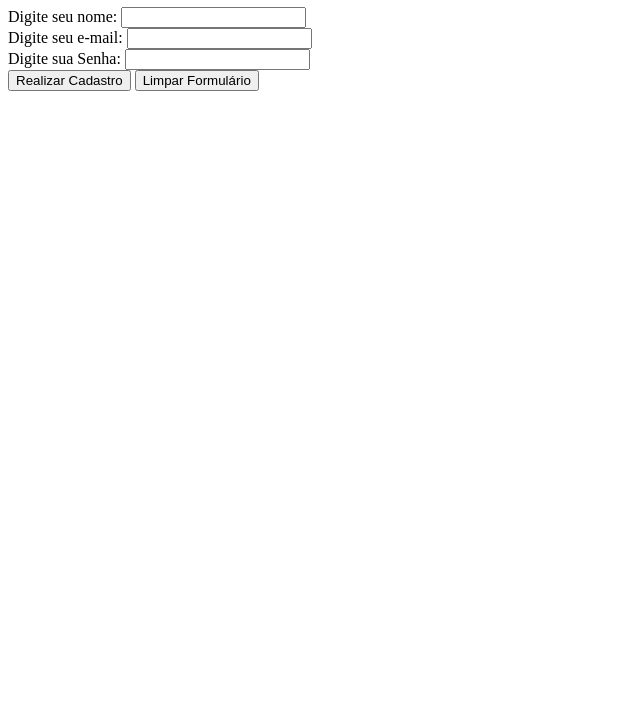
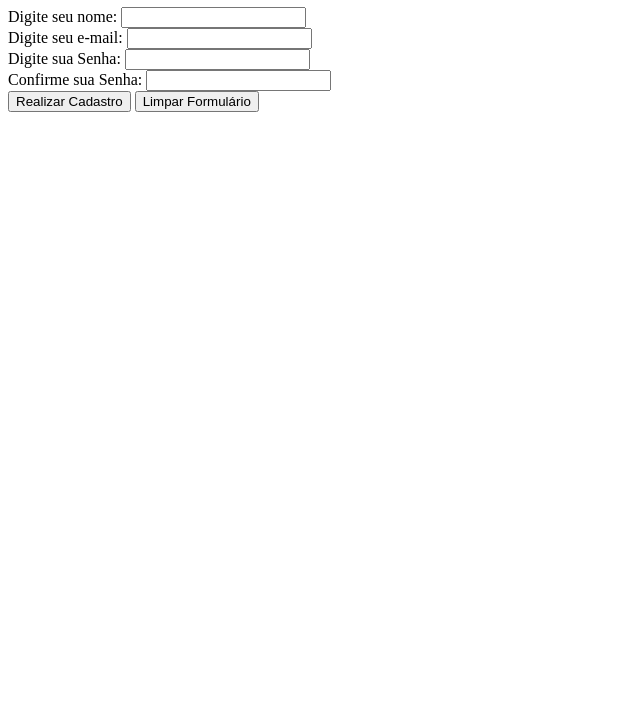
Before and after one commit to Rafael-Oliveir4/Curso_FullStackPython_Ebac, a plain HTML site: page Exercicio M3/index.html in a window 1280 px wide. Shown: the part 73-800 px from the top of the page, without its empty margins (0-640 px from the left). Drawn offline with Linux system fonts and the light colour scheme.

Commit message:
adicionando novo botão de confirmação de senha

```diff
--- a/Exercicio M3/index.html
+++ b/Exercicio M3/index.html
@@ -15,6 +15,8 @@
         <input id="email" type="email"><br />
         <label for="senha">Digite sua Senha: </label>
         <input id="senha" type="password"> </br>
+        <label for="senha">Confirme sua Senha: </label>
+        <input id="senha" type="password"> </br>
         <button type="submit">
             Realizar Cadastro
         </button>
```
